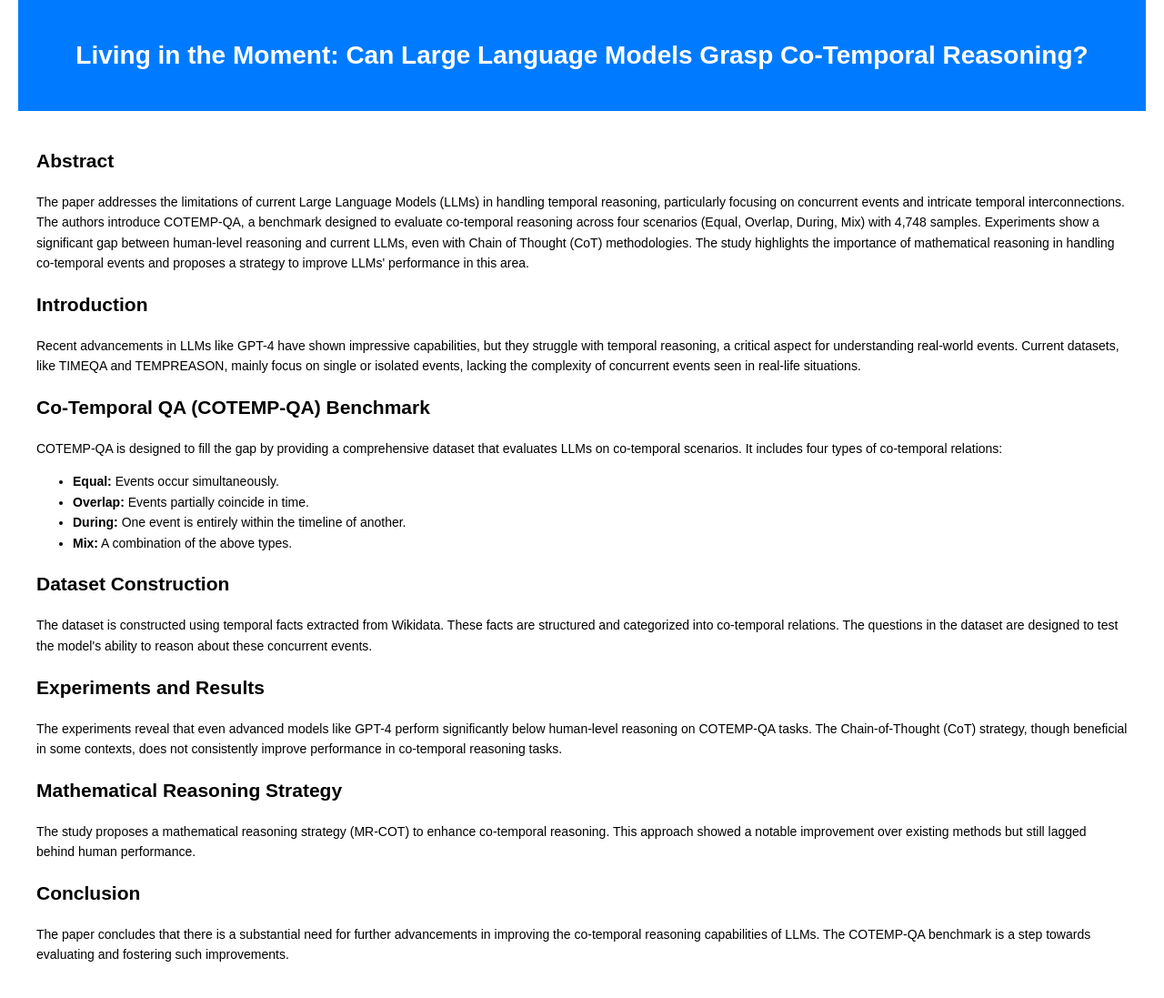
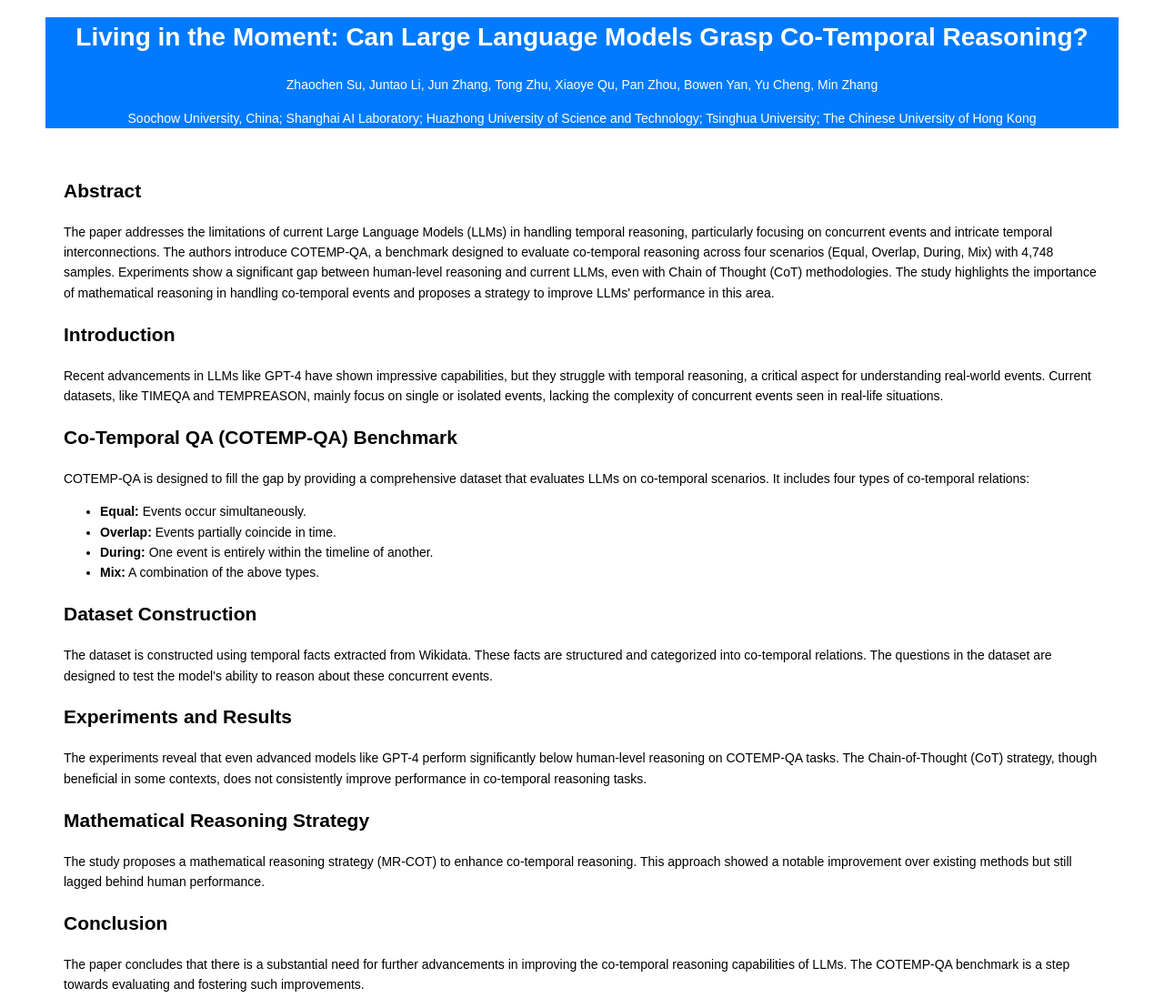
Before and after one commit to LasRuinasCirculares/Cotempqa.github.io, a plain HTML site: page index.html in a window 1280 px wide. Shown: the whole page at 91% size. Drawn offline with Linux system fonts and the light colour scheme.

Commit message:
Update index.html

```diff
--- a/index.html
+++ b/index.html
@@ -10,12 +10,12 @@
             font-size: 14px;
             line-height: 1.6;
             margin: 0;
-            padding: 0 20px;
+            padding: 0 50px;
         }
         .header {
             background-color: #007BFF;
             color: white;
-            padding: 20px 0;
+            padding:  0px;
             text-align: center;
         }
         .container {
@@ -26,6 +26,8 @@
 <body>
     <div class="header">
         <h1>Living in the Moment: Can Large Language Models Grasp Co-Temporal Reasoning?</h1>
+        <p>Zhaochen Su, Juntao Li, Jun Zhang, Tong Zhu, Xiaoye Qu, Pan Zhou, Bowen Yan, Yu Cheng, Min Zhang</p>
+        <p>Soochow University, China; Shanghai AI Laboratory; Huazhong University of Science and Technology; Tsinghua University; The Chinese University of Hong Kong</p>
     </div>
     <div class="container">
         <h2>Abstract</h2>
```
